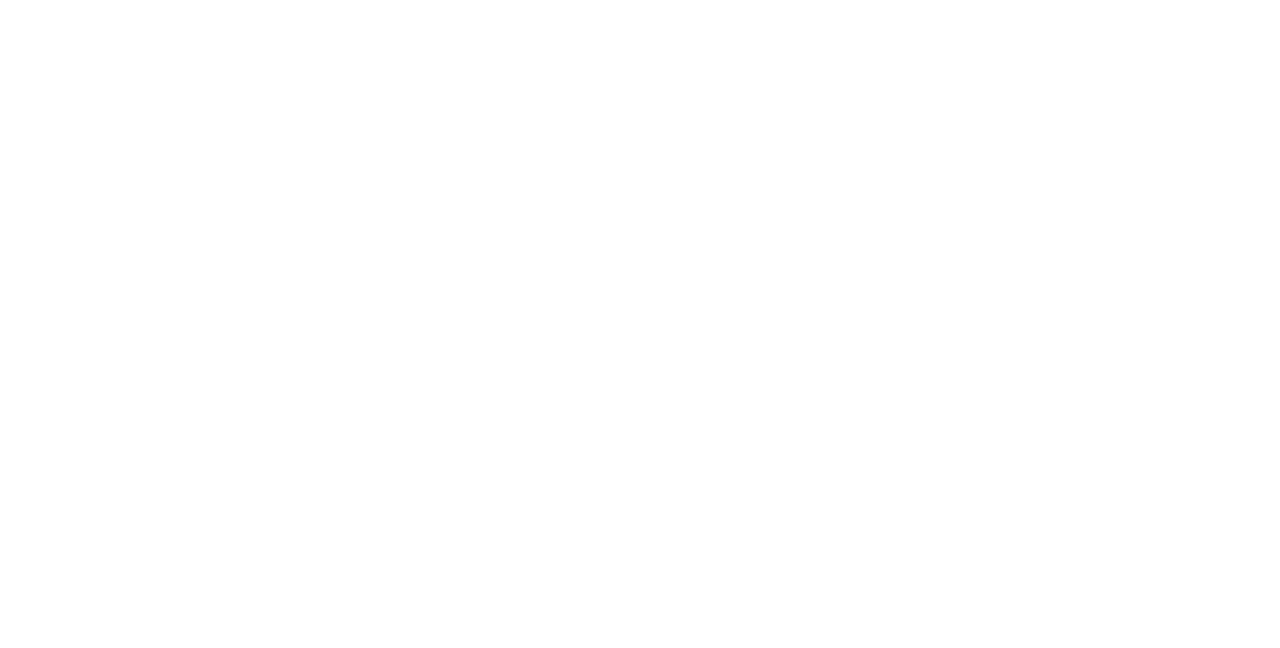
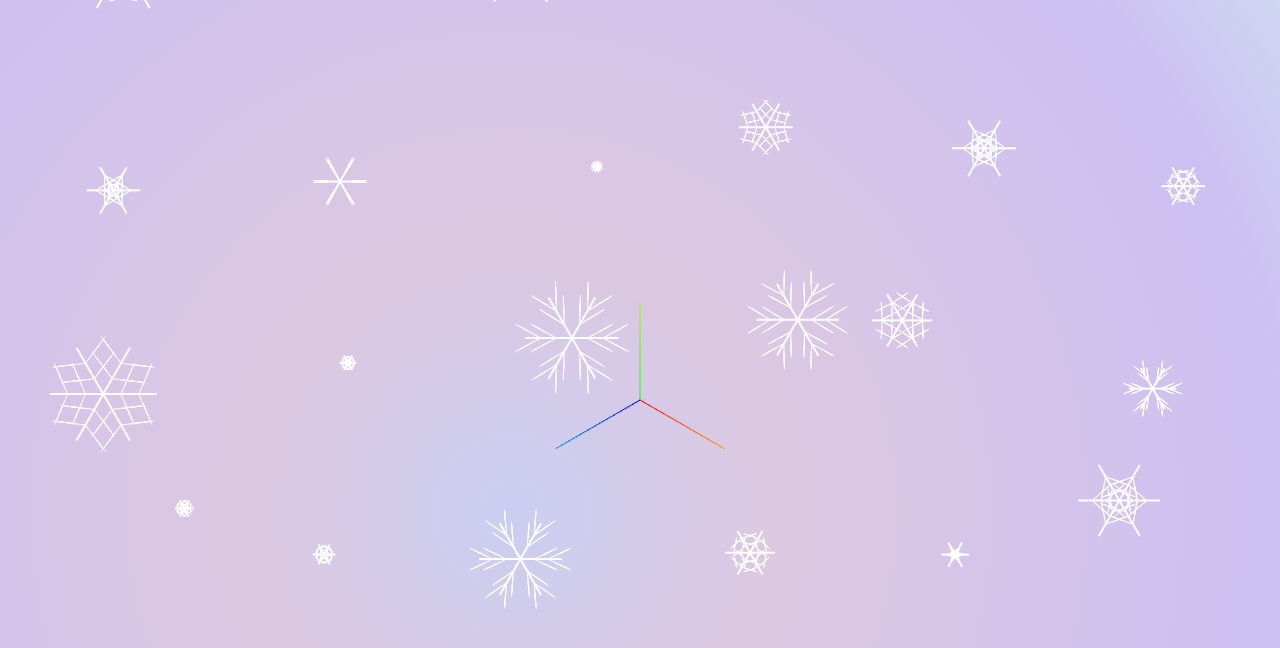
Before and after one commit to RalucaNicola/learn-threejs, a website built with Parcel: page index.html in a window 1280 px wide. Built offline with nearby package versions, Linux system fonts and the light colour scheme; animation ran at ten frames a second.

Commit message:
Setup scene

```diff
--- a/index.html
+++ b/index.html
@@ -12,6 +12,9 @@
       padding: 0;
       margin: 0;
     }
+    canvas {
+      display: block;
+    }
   </style>
 </head>
 
--- a/main.js
+++ b/main.js
@@ -1,5 +1,58 @@
-import { Scene } from "three";
+import {
+  Scene,
+  PerspectiveCamera,
+  WebGLRenderer,
+  AmbientLight,
+  PointLight,
+  AxesHelper
+} from "three";
 
+import { OrbitControls } from "three/examples/jsm/controls/OrbitControls";
+import { getTexture } from "./scripts/backgroundTexture";
+
+const width = window.innerWidth;
+const height = window.innerHeight;
+
+// define scene
 const scene = new Scene();
+scene.background = getTexture(width, height);
 
-console.log(scene);
+// create camera and add a point light to it
+const camera = new PerspectiveCamera(45, width / height, 1, 2000);
+camera.position.set(10, 10, 10);
+camera.lookAt(scene);
+
+const pointLight = new PointLight(0xffffff, 0.6);
+camera.add(pointLight);
+scene.add(camera);
+
+// add axes for debugging purposes
+var axisHelper = new AxesHelper( 2 );
+scene.add( axisHelper );
+
+// create ambientLight and more point lights
+const ambientLight = new AmbientLight(0xcccccc, 0.4);
+  scene.add(ambientLight);
+
+for (let i = 0; i < 10; i++) {
+  let pointLight = new PointLight(0xffffff, 0.05);
+  pointLight.position.set(-1000 + Math.random() * 2000, 500, -1000 + Math.random() * 2000);
+  scene.add(pointLight);
+}
+
+// create the renderer
+const renderer = new WebGLRenderer({ antialias: true });
+  renderer.setPixelRatio(window.devicePixelRatio);
+  renderer.setSize(window.innerWidth, window.innerHeight);
+  document.body.appendChild(renderer.domElement);
+
+// create the navigation controls
+const controls = new OrbitControls(camera, renderer.domElement);
+
+const animate = () => {
+  requestAnimationFrame(animate);
+  controls.update();
+  renderer.render(scene, camera);
+}
+
+animate();
--- /dev/null
+++ b/scripts/backgroundTexture.js
@@ -0,0 +1,90 @@
+/************************************************
+ *
+ * Creates a background texture for the scene with snowflakes.
+ * The texture displays a radial gradient and the snowflakes are on
+ * an irregular grid.
+ *
+ * Credits to GeekLaunch for the code for creating the snow flakes:
+ * https://github.com/GeekLaunch/snowflake-generator/blob/master/snowflake-generator.js
+ *
+ ***********************************************/
+
+import { NearestFilter, CanvasTexture } from "three";
+
+const branches = 2, maxLevel = 3;
+
+const drawLine = (level, flake, context, angle) => {
+  if (level > maxLevel) return;
+  context.strokeStyle = 'white';
+  context.lineWidth = 2;
+  context.beginPath();
+  context.moveTo(0, 0);
+  context.lineTo(flake.r, 0);
+  context.stroke();
+
+  for (let i = 1; i < branches + 1; i++) {
+    context.save();
+
+    context.translate(flake.r * i / (branches + 1), 0);
+    context.scale(0.5, 0.5);
+    context.save();
+
+    context.rotate(angle);
+    drawLine(level + 1, flake, context);
+    context.restore();
+    context.save();
+
+    context.rotate(-angle);
+    drawLine(level + 1, flake, context);
+    context.restore();
+    context.restore();
+  }
+}
+
+const drawSnowFlake = (context, flake) => {
+  context.translate(flake.x, flake.y);
+  const angle = Math.PI + Math.PI * Math.random();
+  for (let i = 0; i < 6; i++) {
+    drawLine(0, flake, context, angle);
+    context.rotate(Math.PI * 2 / 6);
+  }
+}
+
+const getBackgroundCanvas = (width, height) => {
+
+  const canvas = document.createElement('canvas');
+  canvas.width = width;
+  canvas.height = height;
+  const context = canvas.getContext('2d');
+  const gradient = context.createRadialGradient(512, 512, 10, 512, 512, 1024);
+  gradient.addColorStop(0, '#cbcef1');
+  gradient.addColorStop(.25, '#dcc8e1');
+  gradient.addColorStop(.75, '#ccc0f2');
+  gradient.addColorStop(1, '#d2e6f1');
+  context.fillStyle = gradient;
+  context.fillRect(0, 0, width, height);
+
+  for (let i = 0; i < width; i += 200) {
+    for (let j = 0; j < height; j += 200) {
+      context.setTransform(1, 0, 0, 1, 0, 0);
+      drawSnowFlake(context, {
+        x: i - 100 + Math.random() * 100,
+        y: j - 100 + Math.random() * 100,
+        r: 5 + Math.random() * 50
+      });
+    }
+  }
+  return canvas;
+}
+
+const getTexture = (width, height) => {
+
+  const canvas2D = getBackgroundCanvas(width, height);
+
+  const bgTexture = new CanvasTexture(canvas2D);
+  bgTexture.magFilter = NearestFilter;
+
+  return bgTexture;
+}
+
+export { getTexture }
```
